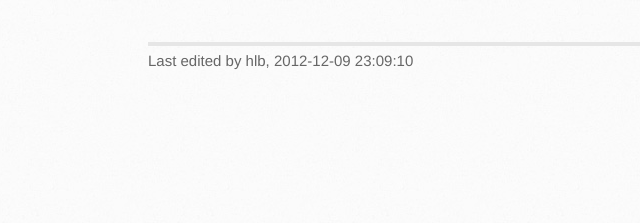
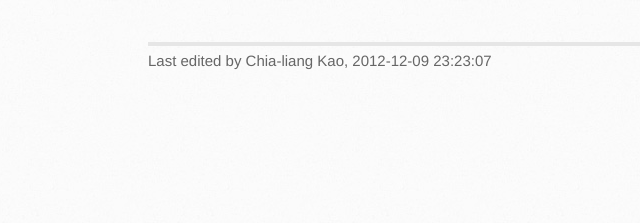
Before and after one commit to g0v/dev, a plain HTML site: page Dev.html in a window 1280 px wide. Shown: the part 287-510 px from the top of the page, 22-662 px from the left. Drawn offline with Linux system fonts and the light colour scheme.

Commit message:
update pages

```diff
--- a/Dev.html
+++ b/Dev.html
@@ -50,7 +50,7 @@
           </div>
           <div class="admin">
             <div style="float: left;">
-              <small>Last edited by <b>hlb</b>, 2012-12-09 23:09:10</small>
+              <small>Last edited by <b>Chia-liang Kao</b>, 2012-12-09 23:23:07</small>
             </div>
           </div>
         </div>
```
Also changed, not shown: Home.html (+1 -1 lines), Project-ChildNotFound.tw.html (+1 -1 lines), Project-TWLY.html (+1 -1 lines).
